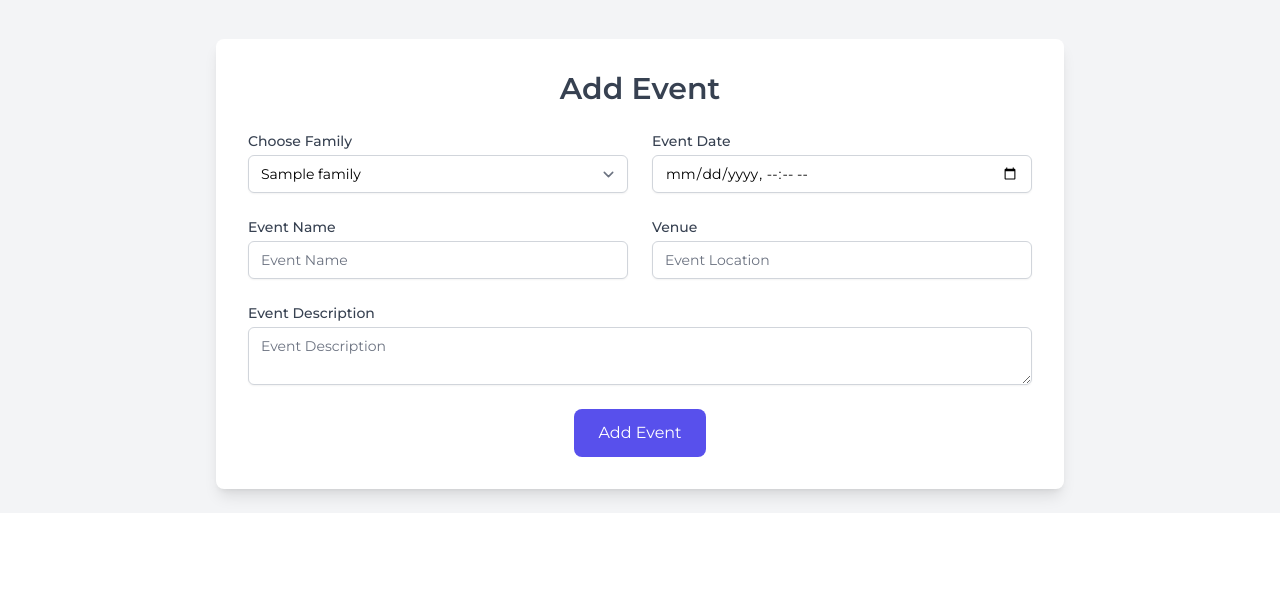
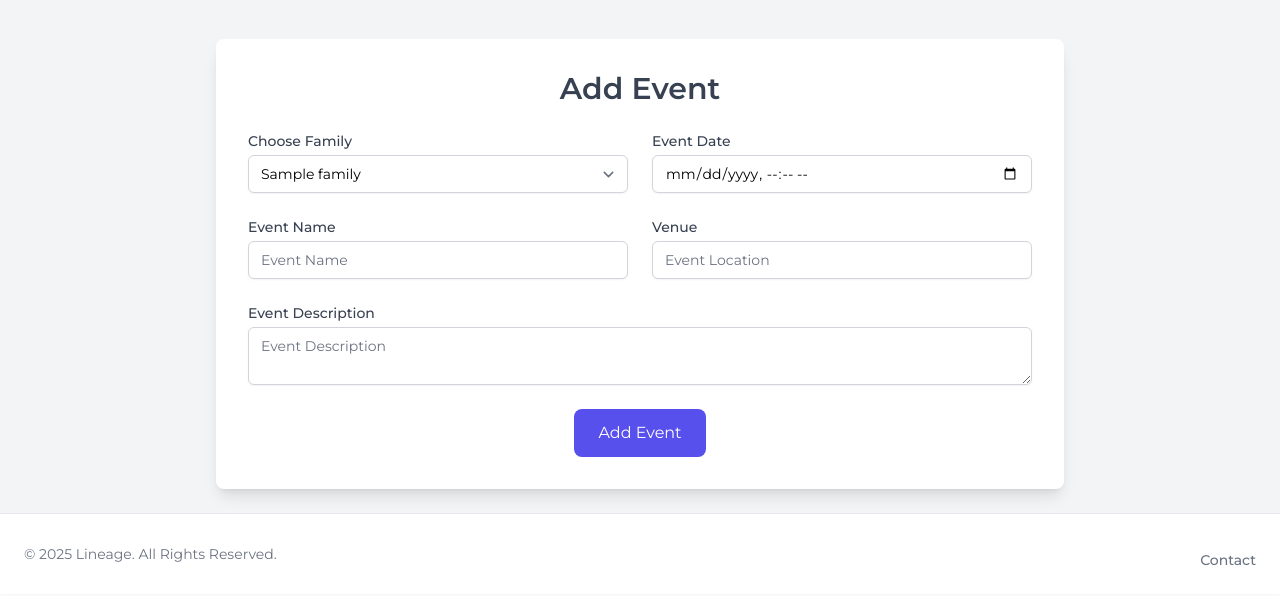
Before and after one commit to joekariuki3/lineage, a Flask app: page /event/ in a window 1280 px wide. Shown: the part 65-669 px from the top of the page. Run offline with Flask 3, Linux system fonts and the light colour scheme; a user stored in the database is signed in; tables that the repository leaves empty hold one stand-in row (values such as "Sample post"); some libraries are stand-ins or nearby versions.

Commit message:
added footer

```diff
--- a/templates/base.html
+++ b/templates/base.html
@@ -180,6 +180,9 @@
         {% endblock %}
     </main>
 
+    <!-- footer -->
+    {% include "footer.html"%}
+
     <!-- tailwind flowbite js -->
     <script src="https://cdn.jsdelivr.net/npm/flowbite@3.1.2/dist/flowbite.min.js"></script>
 </body>
--- /dev/null
+++ b/templates/footer.html
@@ -0,0 +1,14 @@
+<footer
+    class=" w-full p-2 bg-white border-t border-gray-200 shadow-sm md:flex md:items-center md:justify-between md:p-6">
+    <span class="text-sm text-gray-500 sm:text-center">© <span id="year"></span> <a
+            href="https://lineage.joelmuhoho.com/" class="hover:underline">Lineage</a>. All Rights Reserved.
+    </span>
+    <ul class="flex flex-wrap items-center mt-3 text-sm font-medium text-gray-500">
+        <li>
+            <a href="#" class="hover:underline">Contact</a>
+        </li>
+    </ul>
+    <script>
+        document.getElementById("year").textContent = new Date().getFullYear();
+    </script>
+</footer>
```
